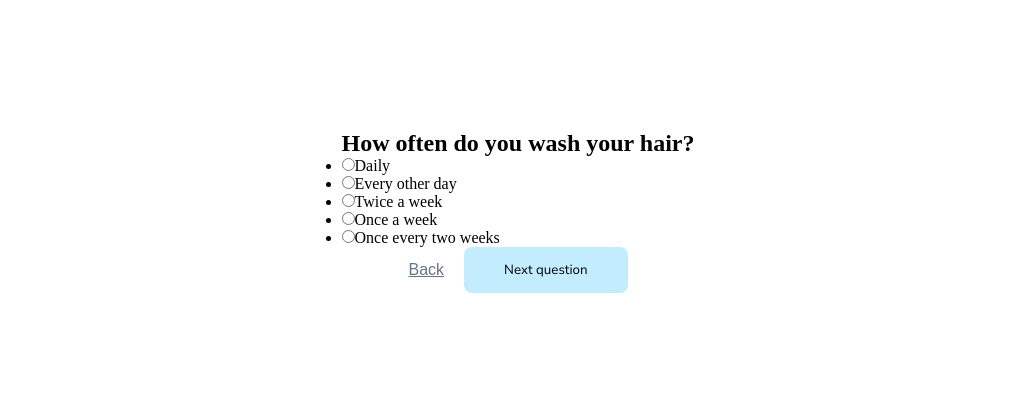
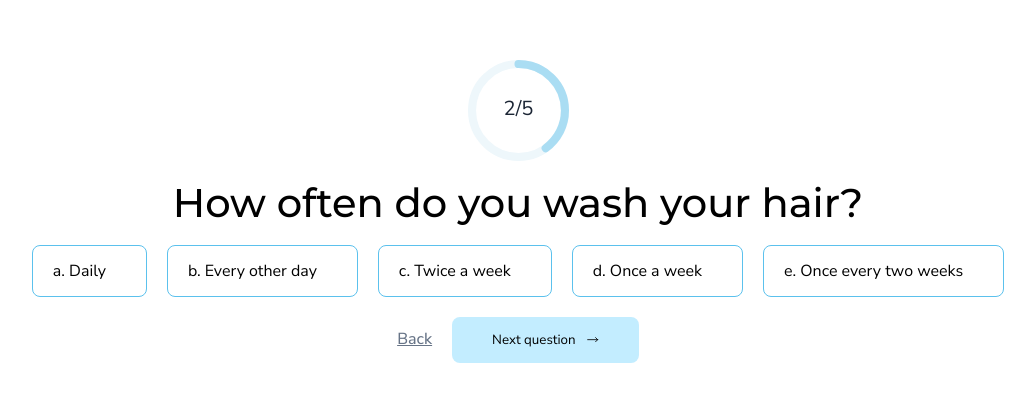
Before and after one commit to YordanZafirov/Skincare-quiz, a React (Vite) app: page /quiz/1 in a window 1280 px wide. Shown: the part 189-590 px from the top of the page, without its empty margins (122-1157 px from the left). Built offline with nearby package versions, Linux system fonts and the light colour scheme.

Commit message:
feat(Quiz): Add react-circular-progressbar and react-icons

```diff
--- a/package.json
+++ b/package.json
@@ -11,7 +11,9 @@
   },
   "dependencies": {
     "react": "^18.3.1",
+    "react-circular-progressbar": "^2.1.0",
     "react-dom": "^18.3.1",
+    "react-icons": "^5.3.0",
     "react-router-dom": "^6.27.0",
     "styled-components": "^6.1.13"
   },
--- a/src/components/Quesiton/Question.style.ts
+++ b/src/components/Quesiton/Question.style.ts
@@ -0,0 +1,51 @@
+import styled from "styled-components";
+
+export const CenteredHeading = styled.h2`
+  font-family: "Montserrat", sans-serif;
+  font-size: 40px;
+  font-weight: 500;
+  line-height: 44px;
+  text-align: center;
+`;
+
+export const QuizStyle = styled.div`
+display: flex;
+justify-content: space-between;
+align-items: center;
+`;
+
+export const StyledUl = styled.ul`
+  font-family: "Nunito Sans", sans-serif;
+  display: flex;
+  list-style-type: none;
+  padding: 0;
+  gap: 20px;
+  margin: 20px;
+`;
+
+export const StyledLabel = styled.label<{ isChecked: boolean }>`
+  display: flex;
+  align-items: center;
+  padding: 14px 40px 14px 20px;
+  border-radius: 8px;
+  border: ${({ isChecked }) =>
+    isChecked ? "2px solid #5bc1ed" : "1px solid #5bc1ed"};
+  cursor: pointer;
+  transition: background-color 0.3s;
+
+  background-color: ${({ isChecked }) =>
+    isChecked ? "#5bc1ed" : "transparent"};
+  color: ${({ isChecked }) => (isChecked ? "white" : "black")};
+
+  input {
+    display: none;
+  }
+
+  &:hover {
+    background-color: rgba(91, 193, 237, 0.1);
+  }
+
+  &:focus-within {
+    outline: 2px solid #5bc1ed;
+  }
+`;
--- a/src/components/Quesiton/Question.tsx
+++ b/src/components/Quesiton/Question.tsx
@@ -1,4 +1,5 @@
 import { QuestionProps } from "../../../static/types";
+import { CenteredHeading, StyledLabel, StyledUl } from "./Question.style";
 
 const Question = ({
   question,
@@ -6,13 +7,18 @@ const Question = ({
   onAnswer,
   currentAnswer,
 }: QuestionProps) => {
+  const indexToLetter = (index: number) => {
+    const letters = 'abcdefghijklmnopqrstuvwxyz';
+    return letters[index];
+  };
+
   return (
-    <div>
-      <h2>{question}</h2>
-      <ul>
-        {options.map((option) => (
+    <>
+      <CenteredHeading>{question}</CenteredHeading>
+      <StyledUl>
+        {options.map((option, index) => (
           <li key={option}>
-            <label>
+            <StyledLabel isChecked={currentAnswer === option}>
               <input
                 type="radio"
                 name="answer"
@@ -20,12 +26,12 @@ const Question = ({
                 checked={currentAnswer === option}
                 onChange={() => onAnswer(option)}
               />
-              {option}
-            </label>
+              {`${indexToLetter(index)}. ${option}`}
+            </StyledLabel>
           </li>
         ))}
-      </ul>
-    </div>
+      </StyledUl>
+    </>
   );
 };
 
--- /dev/null
+++ b/src/components/QuizProgress/QuizProgress.style.ts
@@ -0,0 +1,8 @@
+import styled from "styled-components";
+
+export const QuizProgressStyle = styled.div`
+  font-family: "Nunito Sans", sans-serif;
+  margin-bottom: 20px;
+  height: 101px;
+  width: 101px;
+`;
--- /dev/null
+++ b/src/components/QuizProgress/QuizProgress.tsx
@@ -0,0 +1,29 @@
+import { CircularProgressbar, buildStyles } from "react-circular-progressbar";
+import "react-circular-progressbar/dist/styles.css";
+import { QuizProgressStyle } from "./QuizProgress.style";
+
+interface QuizProgressProps {
+  questionIndex: number;
+  totalQuestions: number;
+}
+
+const QuizProgress = ({ questionIndex, totalQuestions }: QuizProgressProps) => {
+  const percentage = ((questionIndex + 1) / totalQuestions) * 100;
+
+  return (
+    <QuizProgressStyle>
+      {/*  It should display how many questions are left */}
+      <CircularProgressbar
+        value={percentage}
+        text={`${questionIndex + 1}/${totalQuestions}`}
+        styles={buildStyles({
+          pathColor: "#AADDF3",
+          textColor: "#1C2635",
+          trailColor: "#EEF7FB",
+        })}
+      />
+    </QuizProgressStyle>
+  );
+};
+
+export default QuizProgress;
--- a/src/pages/QuizPage/Quiz.style.ts
+++ b/src/pages/QuizPage/Quiz.style.ts
@@ -17,7 +17,7 @@ export const ButtonDiv = styled.div`
 `;
 
 export const GreyButton = styled.button`
-  /* font-family: Proxima Nova; */
+  font-family: "Nunito Sans", sans-serif;
   font-size: 16px;
   font-weight: 500;
   line-height: 19.49px;
@@ -36,3 +36,9 @@ export const GreyButton = styled.button`
     color: #3f4d5a;
   }
 `;
+
+export const NextButton = styled.div`
+display: flex;
+align-items: center;
+gap: 10px;
+`;
--- a/src/pages/QuizPage/Quiz.tsx
+++ b/src/pages/QuizPage/Quiz.tsx
@@ -1,7 +1,9 @@
+import { HiOutlineArrowLongRight } from "react-icons/hi2";
 import Button from "../../components/Button/Button";
 import Question from "../../components/Quesiton/Question";
 import useQuizLogic from "./Quiz.logic";
-import { ButtonDiv, GreyButton, QuizPageStyle } from "./Quiz.style";
+import { ButtonDiv, GreyButton, NextButton, QuizPageStyle, QuizStyle } from "./Quiz.style";
+import QuizProgress from "../../components/QuizProgress/QuizProgress";
 
 const QuizPage = () => {
   const {
@@ -16,21 +18,30 @@ const QuizPage = () => {
 
   return (
     <QuizPageStyle>
+        <QuizProgress
+          questionIndex={questionIndex}
+          totalQuestions={totalQuestions}
+        />
         <Question
           question={question.question}
           options={question.options}
           onAnswer={(answer) => handleAnswer(question.key, answer)}
           currentAnswer={answers[question.key]}
         />
+
       <ButtonDiv>
         <GreyButton onClick={handlePrev} disabled={questionIndex === 0}>
           Back
         </GreyButton>
         <Button onClick={handleNext}>
-          {questionIndex + 1 === totalQuestions
-            ? "Discover your results"
-            : "Next question"}
-          {/* add arrow to the right */}
+          {questionIndex + 1 === totalQuestions ? (
+            "Discover your results"
+          ) : (
+            <NextButton>
+              Next question
+              <HiOutlineArrowLongRight />
+            </NextButton>
+          )}
         </Button>
       </ButtonDiv>
     </QuizPageStyle>
```
Also changed, not shown: 1 other file (tests, documents, lock files or other folders). Lines whose indentation alone changed are shown as unchanged.
